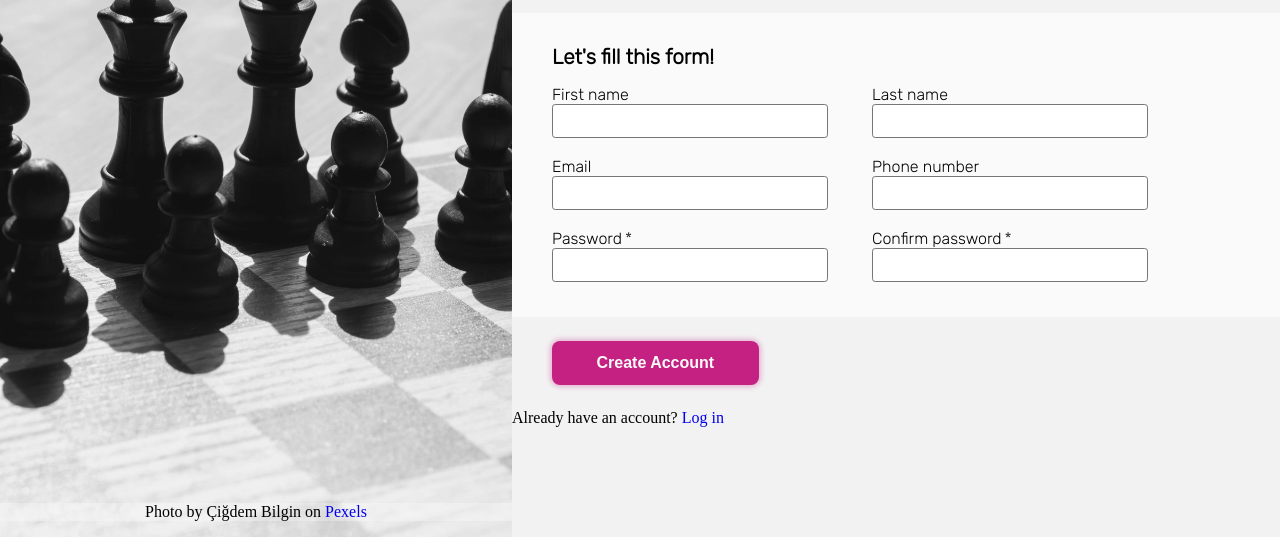
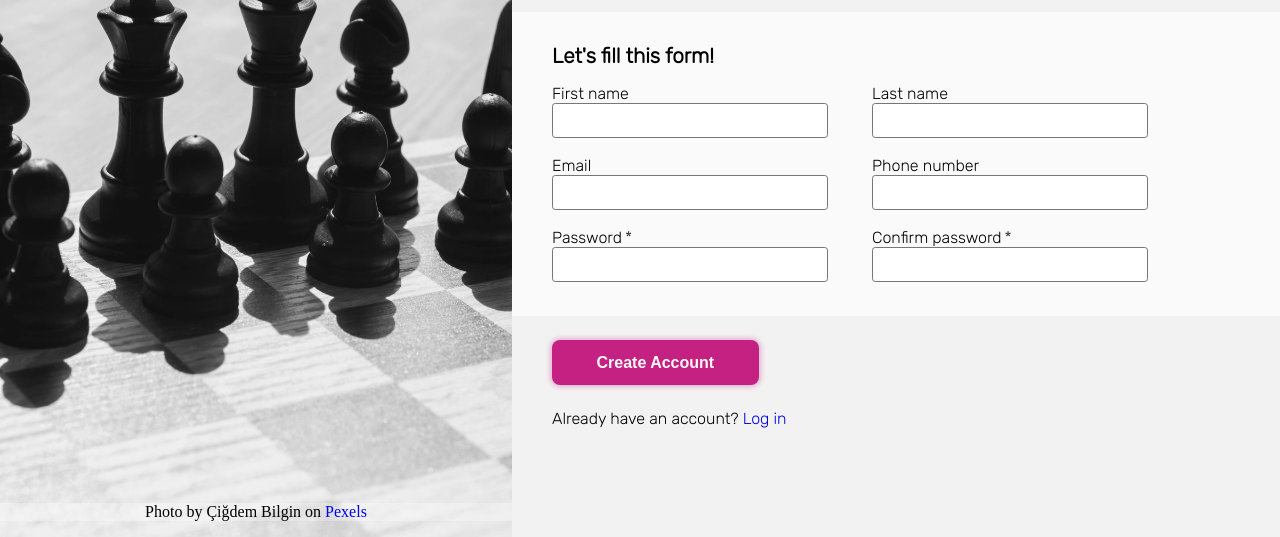
Before and after one commit to It-is-Michel/odin-sing-up-form, a plain HTML site: page index.html in a window 1280 px wide. Shown: the part 263-800 px from the top of the page. Drawn offline with Linux system fonts and the light colour scheme; a web font is replaced by a local one.

Commit message:
feat: Set font family and add left margin to log in text

```diff
--- a/styles.css
+++ b/styles.css
@@ -248,3 +248,8 @@ body {
 .sing-up-form__submit-button:hover {
   background-color: hsl(var(--color-hsl-accent-h) var(--color-hsl-accent-s) calc(var(--color-hsl-accent-l) - 5%));
 }
+
+.form-section__login-text {
+  font-family: var(--font-family-paragraph);
+  margin-left: var(--left-space);
+}
```
